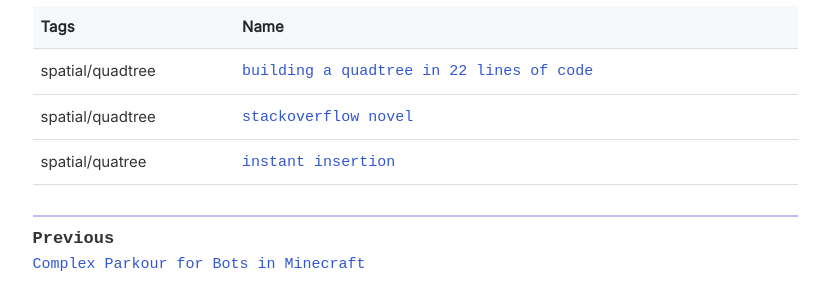
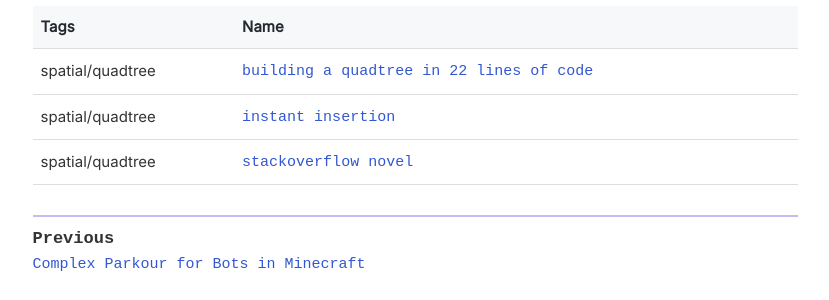
Before and after one commit to andrewgazelka/andrewgazelka.github.io, a Jekyll site: the page built from _posts/2024-03-28-bookmarks.md, in a window 1280 px wide. Shown: the part 1091-1391 px from the top of the page, without its empty margins (225-1054 px from the left). Built offline with Jekyll 4.4.1, drawn with Linux system fonts in a browser that asks for light colours; some web fonts are replaced.

Commit message:
fix spelling

```diff
--- a/_posts/2024-03-28-bookmarks.md
+++ b/_posts/2024-03-28-bookmarks.md
@@ -35,5 +35,5 @@ I am not putting a checkmark unless I have used them enough to be familiar.
 | Tags             | Name                                                                                                                                               |
 | ---------------- | -------------------------------------------------------------------------------------------------------------------------------------------------- |
 | spatial/quadtree | [building a quadtree in 22 lines of code](https://lisyarus.github.io/blog/programming/2022/12/21/quadtrees.html)                                   |
+| spatial/quadtree | [instant insertion](http://lspiroengine.com/?p=530)                                                                                                |
 | spatial/quadtree | [stackoverflow novel](https://stackoverflow.com/questions/41946007/efficient-and-well-explained-implementation-of-a-quadtree-for-2d-collision-det) |
-| spatial/quatree  | [instant insertion](http://lspiroengine.com/?p=530)                                                                                                |
```
